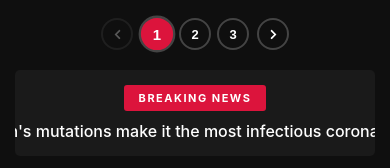
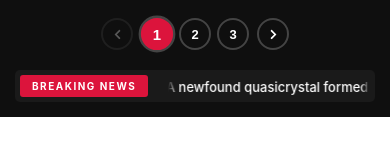
Before and after one commit to 99North/News-App, a React (Create React App) app: page / in a window 390 px wide. Shown: the part 932-1100 px from the top of the page. After the commit the page ends 1049 px from the top, so only its background shows below. Built offline with nearby package versions, Linux system fonts and the light colour scheme.

Commit message:
Breaking news ticker speed fixed

```diff
--- a/src/components/Header.css
+++ b/src/components/Header.css
@@ -544,54 +544,171 @@
 
 
 
-/* Update Breaking News Ticker with smooth transitions */
+
+
+/* Breaking News Ticker - Scrolling Animation */
 .breaking-news-ticker {
   max-width: 1400px;
   margin: 0 auto;
   display: flex;
   align-items: center;
-  padding: 15px 25px;
+  padding: 0px 10px;
   border-radius: 5px;
   overflow: hidden;
-  transition: background-color 0.3s ease;
-  cursor: pointer;
+  position: relative;
 }
 
-.breaking-news-ticker:hover {
-  opacity: 0.9;
+.header-section.dark .breaking-news-ticker {
+  background-color: #1a1a1a;
 }
 
-.header-section.dark .breaking-news-ticker:hover {
-  background-color: #252525;
+.header-section.light .breaking-news-ticker {
+  background-color: #ffffff;
+  border: 1px solid #e0e0e0;
 }
 
-.header-section.light .breaking-news-ticker:hover {
-  background-color: #f8f8f8;
+.breaking-label {
+  background-color: #dc143c;
+  color: #ffffff;
+  padding: 8px 20px;
+  font-size: 13px;
+  font-weight: bold;
+  letter-spacing: 1.5px;
+  white-space: nowrap;
+  margin-right: 20px;
+  border-radius: 3px;
+  z-index: 2;
+  flex-shrink: 0;
 }
 
-.breaking-text {
+.breaking-content {
+  flex: 1;
+  overflow: hidden;
+  position: relative;
+  mask-image: linear-gradient(to right, transparent, black 5%, black 95%, transparent);
+  -webkit-mask-image: linear-gradient(to right, transparent, black 5%, black 95%, transparent);
+}
+
+.breaking-scroll {
+  display: flex;
+  align-items: center;
+  animation: scroll-left 10s linear infinite;
+  will-change: transform;
+}
+
+/* Pause animation on hover */
+.breaking-news-ticker:hover .breaking-scroll {
+  animation-play-state: paused;
+}
+
+.breaking-news-item {
+  display: inline-flex;
+  align-items: center;
+  white-space: nowrap;
   font-size: 16px;
   font-weight: 500;
-  white-space: nowrap;
-  animation: fadeInSlide 0.5s ease-in-out;
+  padding: 0 20px;
+  cursor: pointer;
+  transition: color 0.3s ease;
 }
 
-/* Smooth fade-in animation for breaking news change */
-@keyframes fadeInSlide {
+.header-section.dark .breaking-news-item {
+  color: #ffffff;
+}
+
+.header-section.light .breaking-news-item {
+  color: #1a1a1a;
+}
+
+.breaking-news-item:hover {
+  color: #dc143c;
+}
+
+.news-separator {
+  margin: 0 10px;
+  font-size: 18px;
+  font-weight: 300;
+  opacity: 0.5;
+}
+
+/* Smooth scrolling animation */
+@keyframes scroll-left {
   0% {
-    opacity: 0;
-    transform: translateY(10px);
+    transform: translateX(0);
   }
   100% {
-    opacity: 1;
-    transform: translateY(0);
+    transform: translateX(-50%);
   }
 }
 
-.header-section.dark .breaking-text {
-  color: #ffffff;
+/* Responsive Breaking News */
+@media screen and (max-width: 768px) {
+  .breaking-news-ticker {
+    padding: 12px 15px;
+  }
+
+  .breaking-label {
+    padding: 6px 15px;
+    font-size: 11px;
+    margin-right: 15px;
+  }
+
+  .breaking-news-item {
+    font-size: 14px;
+    padding: 0 15px;
+  }
+
+  .news-separator {
+    margin: 0 20px;
+    font-size: 16px;
+  }
+
+  .breaking-scroll {
+    animation: scroll-left 90s linear infinite;
+  }
 }
 
-.header-section.light .breaking-text {
-  color: #1a1a1a;
+@media screen and (max-width: 480px) {
+  .breaking-news-ticker {
+    flex-direction: row;
+    padding: 5px;
+  }
+
+  .breaking-label {
+    padding: 5px 12px;
+    font-size: 10px;
+    margin-right: 10px;
+  }
+
+  .breaking-news-item {
+    font-size: 13px;
+    padding: 0 10px;
+  }
+
+  .news-separator {
+    margin: 0 10px;
+    font-size: 14px;
+  }
+
+
+  .breaking-scroll {
+  animation: scroll-left 60s linear infinite; /* desktop default */
 }
+
+@media screen and (max-width: 768px) {
+  .breaking-scroll {
+    animation: scroll-left 5s linear infinite; /* tablets */
+  }
+}
+
+@media screen and (max-width: 480px) {
+  .breaking-scroll {
+    animation: scroll-left 5s linear infinite; /* mobile */
+  }
+}
+
+
+
+}
+
+/* Keep all other existing Header.css styles below */
--- a/src/components/Header.jsx
+++ b/src/components/Header.jsx
@@ -6,7 +6,6 @@ import { FaChevronLeft, FaChevronRight } from 'react-icons/fa';
 const Header = ({ theme }) => {
   const navigate = useNavigate();
   const [currentPage, setCurrentPage] = useState(1);
-  const [breakingNewsIndex, setBreakingNewsIndex] = useState(0);
   const itemsPerPage = 3;
   const totalPages = 5;
 
@@ -148,17 +147,6 @@ const Header = ({ theme }) => {
     }
   ];
 
-  // Auto-rotate breaking news every 5 seconds
-  useEffect(() => {
-    const interval = setInterval(() => {
-      setBreakingNewsIndex((prevIndex) =>
-        (prevIndex + 1) % allTopNews.length
-      );
-    }, 5000); // Change news every 5 seconds
-
-    return () => clearInterval(interval);
-  }, [allTopNews.length]);
-
   const indexOfLastItem = currentPage * itemsPerPage;
   const indexOfFirstItem = indexOfLastItem - itemsPerPage;
   const currentNews = allTopNews.slice(indexOfFirstItem, indexOfLastItem);
@@ -198,12 +186,9 @@ const Header = ({ theme }) => {
     navigate(route);
   };
 
-  const handleBreakingNewsClick = () => {
-    navigate(allTopNews[breakingNewsIndex].route);
+  const handleBreakingNewsClick = (route) => {
+    navigate(route);
   };
-
-  // Dynamic breaking news from Top News array
-  const breakingNews = allTopNews[breakingNewsIndex].title;
 
   return (
     <header className={`header-section ${theme}`}>
@@ -285,17 +270,23 @@ const Header = ({ theme }) => {
         </div>
       </div>
 
-      {/* Breaking News Ticker - Now Dynamic and Clickable */}
-      <div
-        className="breaking-news-ticker"
-        onClick={handleBreakingNewsClick}
-        style={{ cursor: 'pointer' }}
-      >
+      {/* Breaking News Ticker - Scrolling from Right to Left */}
+      <div className="breaking-news-ticker">
         <span className="breaking-label">BREAKING NEWS</span>
         <div className="breaking-content">
-          <p className="breaking-text" key={breakingNewsIndex}>
-            {breakingNews}
-          </p>
+          <div className="breaking-scroll">
+            {/* Duplicate the news array twice for seamless infinite scroll */}
+            {[...allTopNews, ...allTopNews].map((news, index) => (
+              <span
+                key={index}
+                className="breaking-news-item"
+                onClick={() => handleBreakingNewsClick(news.route)}
+              >
+                {news.title}
+                <span className="news-separator">|</span>
+              </span>
+            ))}
+          </div>
         </div>
       </div>
     </header>
```
